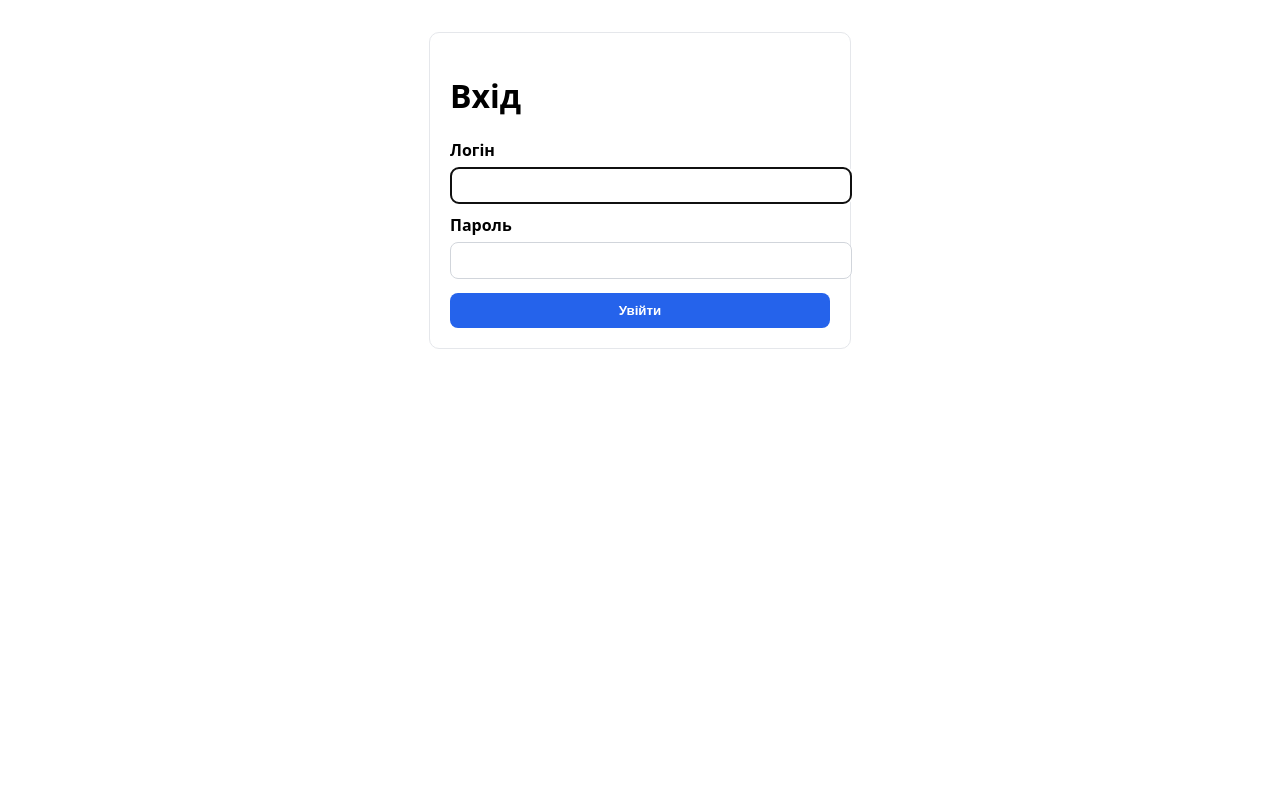
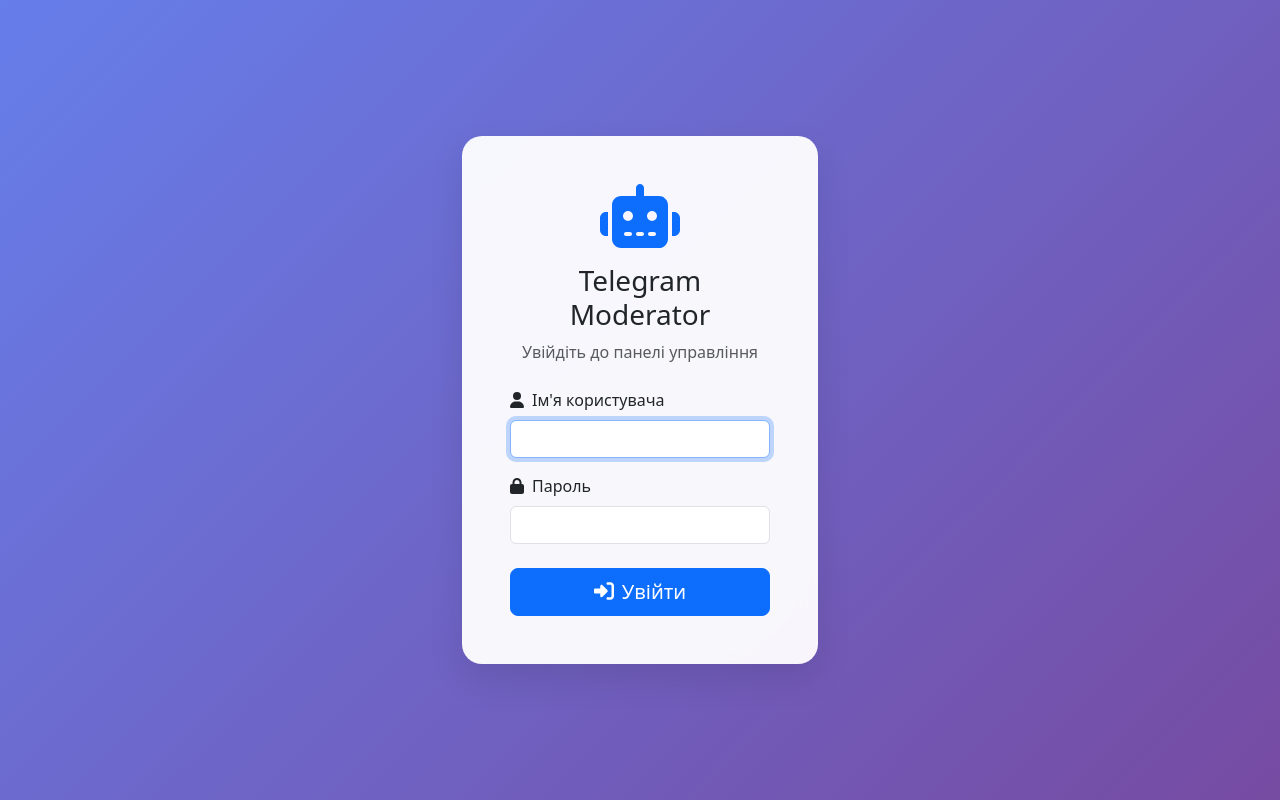
Before and after one commit to YuriiFridman/QuantRPmoderatorDjango, a Django app: page /accounts/login/ in a window 1280 px wide. Run offline with Django 5.2, Linux system fonts and the light colour scheme; parts of the project's set-up code (start-up, migrations or seed data) failed here and were passed over; some libraries are stand-ins or nearby versions.

Commit message:
update login html

```diff
--- a/templates/registration/login.html
+++ b/templates/registration/login.html
@@ -1,40 +1,50 @@
+{% load widget_tweaks %}
 <!DOCTYPE html>
 <html lang="uk">
 <head>
-  <meta charset="UTF-8" />
-  <title>Вхід</title>
-  <meta name="viewport" content="width=device-width, initial-scale=1" />
-  <style>
-    body { font-family: system-ui, -apple-system, Segoe UI, Roboto, Arial, sans-serif; padding: 24px; }
-    .box { max-width: 380px; margin: 0 auto; border: 1px solid #e5e7eb; border-radius: 10px; padding: 20px; }
-    label { display:block; margin: 10px 0 6px; font-weight: 600; }
-    input { width:100%; padding:10px; border:1px solid #d1d5db; border-radius:8px; }
-    button { margin-top:14px; width:100%; padding:10px; background:#2563eb; color:#fff; border:none; border-radius:8px; font-weight:600; cursor:pointer; }
-    .err { color:#b91c1c; margin-top:10px; }
-  </style>
+    <meta charset="UTF-8">
+    <meta name="viewport" content="width=device-width, initial-scale=1.0">
+    <title>Login - Telegram Moderator</title>
+    <link href="https://cdnjs.cloudflare.com/ajax/libs/bootstrap/5.3.0/css/bootstrap.min.css" rel="stylesheet">
+    <style>
+        body { background: linear-gradient(135deg, #667eea 0%, #764ba2 100%); min-height: 100vh; display: flex; align-items: center; }
+        .login-card { background: rgba(255,255,255,.95); backdrop-filter: blur(10px); border-radius: 20px; box-shadow: 0 15px 35px rgba(0,0,0,.1); }
+        .telegram-login { display: flex; flex-direction: column; align-items: center; gap: 20px; margin-top: 10px; }
+    </style>
 </head>
 <body>
-  <div class="box">
-    <h1>Вхід</h1>
+<div class="container">
+  <div class="row justify-content-center">
+    <div class="col-md-6 col-lg-4">
+      <div class="login-card p-5">
+        <div class="text-center mb-4">
+          <i class="fas fa-robot fa-4x text-primary mb-3"></i>
+          <h3>Telegram Moderator</h3>
+          <p class="text-muted">Увійдіть до панелі управління</p>
+        </div>
 
-    {% if form.non_field_errors %}
-      <div class="err">{{ form.non_field_errors }}</div>
-    {% endif %}
+        {% if form.errors %}
+          <div class="alert alert-danger">{{ form.errors }}</div>
+        {% endif %}
 
-    <form method="post" action="{% url 'login' %}">
-      {% csrf_token %}
-      <input type="hidden" name="next" value="{{ next }}" />
-      <label for="id_username">Логін</label>
-      <input type="text" name="username" id="id_username" autofocus required />
-
-      <label for="id_password">Пароль</label>
-      <input type="password" name="password" id="id_password" required />
-
-      <button type="submit">Увійти</button>
-    </form>
-
-    <!-- Опційно: посилання на скидання пароля, якщо налаштована пошта -->
-    {# <p style="margin-top:10px"><a href="{% url 'password_reset' %}">Забули пароль?</a></p> #}
+        <form method="post">
+          {% csrf_token %}
+          <div class="mb-3">
+            <label for="{{ form.username.id_for_label }}" class="form-label"><i class="fas fa-user me-2"></i>Ім'я користувача</label>
+            {{ form.username|add_class:"form-control" }}
+          </div>
+          <div class="mb-4">
+            <label for="{{ form.password.id_for_label }}" class="form-label"><i class="fas fa-lock me-2"></i>Пароль</label>
+            {{ form.password|add_class:"form-control" }}
+          </div>
+          <div class="d-grid">
+            <button type="submit" class="btn btn-primary btn-lg"><i class="fas fa-sign-in-alt me-2"></i>Увійти</button>
+          </div>
+        </form>
+      </div>
+    </div>
   </div>
+</div>
+<script src="https://cdnjs.cloudflare.com/ajax/libs/font-awesome/6.4.0/js/all.min.js"></script>
 </body>
 </html>
```
